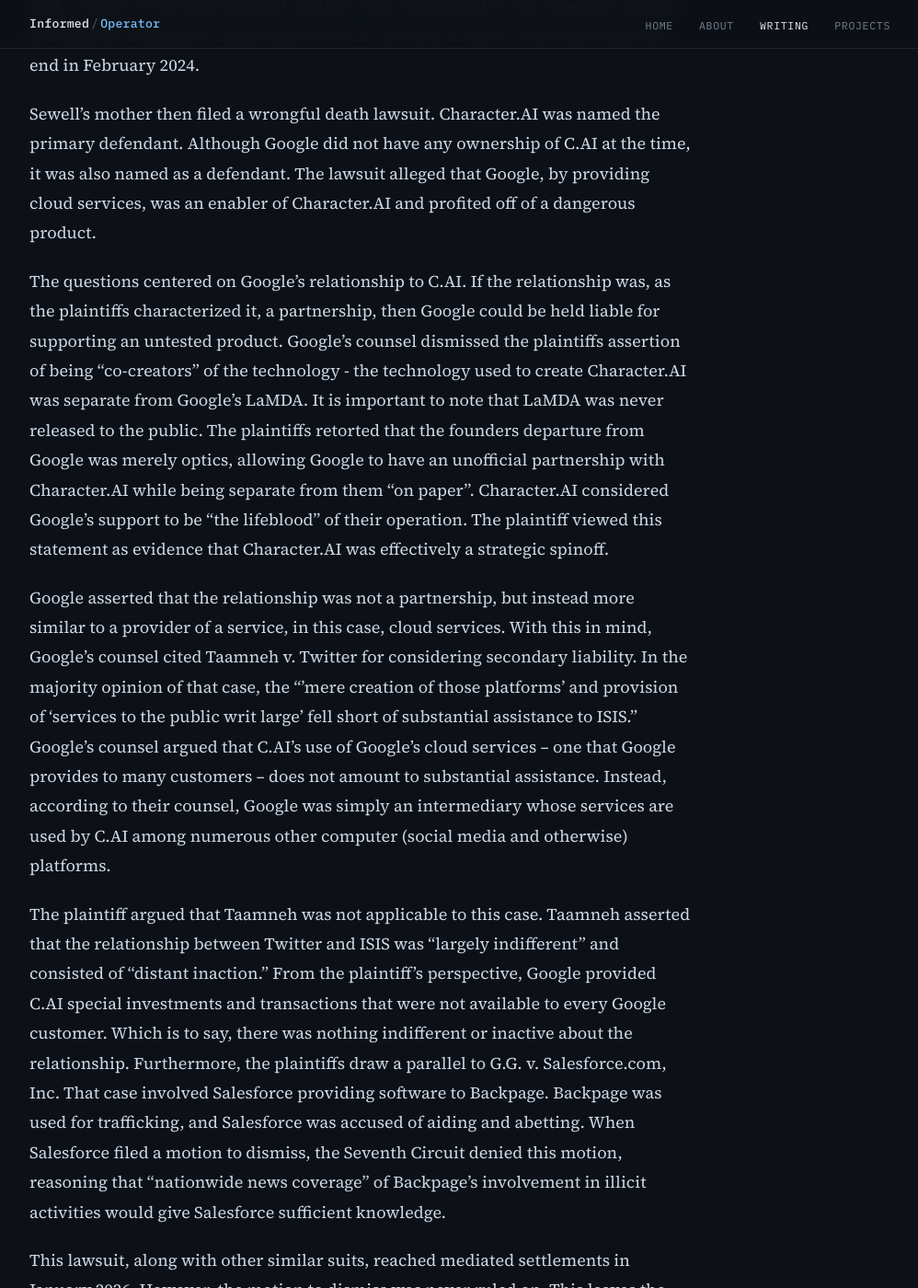
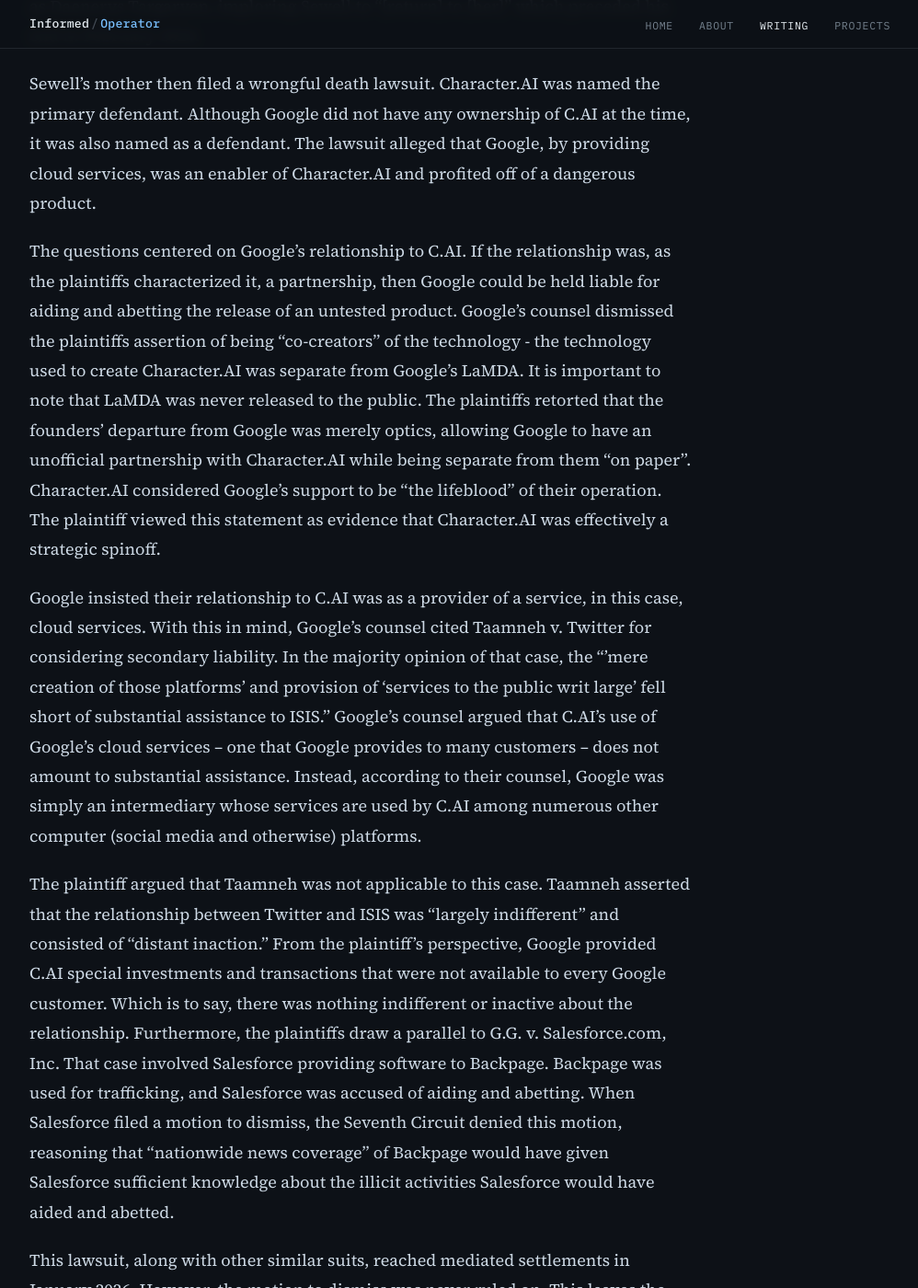
Before and after one commit to informed-operator/informed-operator-site, a Jekyll site: the page built from _posts/2026-07-06-google-character-ai.md, in a window 1280 px wide and 1400 px high, scrolled down 1010 px. Shown: the whole window at 92% size, without its empty margins (140-1138 px from the left). Built offline with Jekyll 4.4.1, drawn with Linux system fonts in a browser that asks for light colours; some of the changed text lies outside the part shown.

Commit message:
revised google/character ai article

```diff
--- a/_posts/2026-07-06-google-character-ai.md
+++ b/_posts/2026-07-06-google-character-ai.md
@@ -10,14 +10,14 @@
 
 Guilt by association.  That's what describes Google's place in the lawsuit against Character.AI.  Character.AI was founded by two former Google employees, based on their work at Google on LaMDA.  LaMDA was a Large Language Model platform.  Their departure happened due to a disagreement around speed of development.  Google favored stronger safeguards which C.AI's then-future founders felt would unnecessarily slow down innovation.  Although most discussion centered around Character.AI's liability - the more interesting question surrounded Google's liability.
 
-This lawsuit was brought about due to the death of Sewell Setzer III.  Character.AI is a platform where users can have conversations with chatbots based on television, movie, and other popular franchises.  Sewell was engrossed in a conversation with a recreation of a Game of Thrones character.  At the time, Character.AI did not include guardrails related to conversations involving minors or warnings to parents or guardians with respect to the content of conversations.  Without any kind of mechanism for intervention, Sewell participated in ten months of conversations with a Game of Thrones-inspired chatbot.  This culminated in the character, known as Daenerys Targaryen, imploring Sewell to "[return] to [her]" which preceded his end in February 2024.
+This lawsuit was brought about due to the death of Sewell Setzer III.  Character.AI is a platform where users can have conversations with chatbots based on television, movie, and other popular franchises.  At the time, Character.AI did not include guardrails related to conversations involving minors or warnings to parents or guardians with respect to the content of conversations.  Without any kind of mechanism for intervention, Sewell participated in ten months of conversations with a Game of Thrones-inspired chatbot.  This culminated in the character, known as Daenerys Targaryen, imploring Sewell to "[return] to [her]" which preceded his end in February 2024.
 
 Sewell's mother then filed a wrongful death lawsuit.  Character.AI was named the primary defendant.  Although Google did not have any ownership of C.AI at the time, it was also named as a defendant.  The lawsuit alleged that Google, by providing cloud services, was an enabler of Character.AI and profited off of a dangerous product.
 
-The questions centered on Google's relationship to C.AI.  If the relationship was, as the plaintiffs characterized it, a partnership, then Google could be held liable for supporting an untested product.  Google's counsel dismissed the plaintiffs assertion of being "co-creators" of the technology - the technology used to create Character.AI was separate from Google's LaMDA.  It is important to note that LaMDA was never released to the public.  The plaintiffs retorted that the founders departure from Google was merely optics, allowing Google to have an unofficial partnership with Character.AI while being separate from them "on paper".  Character.AI considered Google's support to be "the lifeblood" of their operation.  The plaintiff viewed this statement as evidence that Character.AI was effectively a strategic spinoff.
+The questions centered on Google's relationship to C.AI.  If the relationship was, as the plaintiffs characterized it, a partnership, then Google could be held liable for aiding and abetting the release of an untested product.  Google's counsel dismissed the plaintiffs assertion of being "co-creators" of the technology - the technology used to create Character.AI was separate from Google's LaMDA.  It is important to note that LaMDA was never released to the public.  The plaintiffs retorted that the founders' departure from Google was merely optics, allowing Google to have an unofficial partnership with Character.AI while being separate from them "on paper".  Character.AI considered Google's support to be "the lifeblood" of their operation.  The plaintiff viewed this statement as evidence that Character.AI was effectively a strategic spinoff.
 
-Google asserted that the relationship was not a partnership, but instead more similar to a provider of a service, in this case, cloud services.  With this in mind, Google's counsel cited Taamneh v. Twitter for considering secondary liability.  In the majority opinion of that case, the “'mere creation of those platforms' and provision of 'services to the public writ large' fell short of substantial assistance to ISIS.”  Google's counsel argued that C.AI's use of Google's cloud services – one that Google provides to many customers – does not amount to substantial assistance.  Instead, according to their counsel, Google was simply an intermediary whose services are used by C.AI among numerous other computer (social media and otherwise) platforms.
+Google insisted their relationship to C.AI was as a provider of a service, in this case, cloud services.  With this in mind, Google's counsel cited Taamneh v. Twitter for considering secondary liability.  In the majority opinion of that case, the “'mere creation of those platforms' and provision of 'services to the public writ large' fell short of substantial assistance to ISIS.”  Google's counsel argued that C.AI's use of Google's cloud services – one that Google provides to many customers – does not amount to substantial assistance.  Instead, according to their counsel, Google was simply an intermediary whose services are used by C.AI among numerous other computer (social media and otherwise) platforms.
 
-The plaintiff argued that Taamneh was not applicable to this case.  Taamneh asserted that the relationship between Twitter and ISIS was "largely indifferent" and consisted of "distant inaction."  From the plaintiff's perspective, Google provided C.AI special investments and transactions that were not available to every Google customer.  Which is to say, there was nothing indifferent or inactive about the relationship.  Furthermore, the plaintiffs draw a parallel to G.G. v. Salesforce.com, Inc.  That case involved Salesforce providing software to Backpage.  Backpage was used for trafficking, and Salesforce was accused of aiding and abetting.  When Salesforce filed a motion to dismiss, the Seventh Circuit denied this motion, reasoning that "nationwide news coverage" of Backpage's involvement in illicit activities would give Salesforce sufficient knowledge.
+The plaintiff argued that Taamneh was not applicable to this case.  Taamneh asserted that the relationship between Twitter and ISIS was "largely indifferent" and consisted of "distant inaction."  From the plaintiff's perspective, Google provided C.AI special investments and transactions that were not available to every Google customer.  Which is to say, there was nothing indifferent or inactive about the relationship.  Furthermore, the plaintiffs draw a parallel to G.G. v. Salesforce.com, Inc.  That case involved Salesforce providing software to Backpage.  Backpage was used for trafficking, and Salesforce was accused of aiding and abetting.  When Salesforce filed a motion to dismiss, the Seventh Circuit denied this motion, reasoning that "nationwide news coverage" of Backpage would have given Salesforce sufficient knowledge about the illicit activities Salesforce would have aided and abetted.
 
 This lawsuit, along with other similar suits, reached mediated settlements in January 2026.  However, the motion to dismiss was never ruled on. This leaves the question of the nature of Google's past and present relationships with Character.AI open.
```
